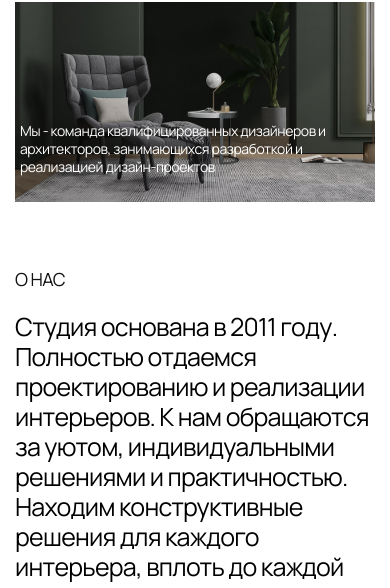
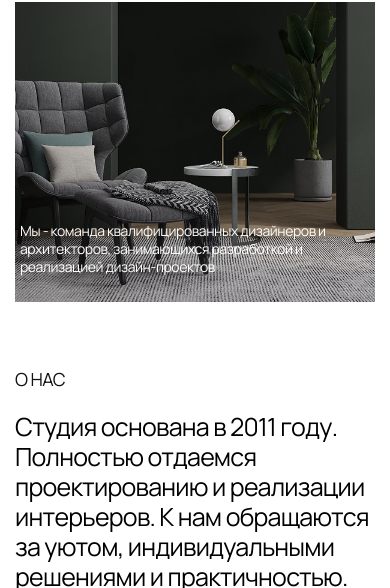
Before and after one commit to Cher17Anthon/module-1_homework, a plain HTML site: page index.html in a window 390 px wide. Shown: the part 256-844 px from the top of the page. Drawn offline with Linux system fonts and the light colour scheme.

Commit message:
metrica_pravki

```diff
--- a/index.html
+++ b/index.html
@@ -14,7 +14,9 @@
     <div class="container">
         <header class="">
             <div class="header_container">
-                <img class="logo" src="resources/logo_metrica.png" alt="Логотип Метрика">
+                <a href="/" class="" >
+                    <img class="logo" src="resources/logo_metrica.png" alt="Логотип Метрика">
+                </a>
                 <div class="nav_header">
                     <a href="" class="nav_header_link grey_nav_header">О НАС</a>
                     <a href="#project" class="nav_header_link">ПРОЕКТЫ</a>
--- a/styles/main.css
+++ b/styles/main.css
@@ -208,6 +208,7 @@ header {
     display: block;
     width: 127px;
     height: 22px;
+    cursor: pointer;
 }
 
 .nav_header {
@@ -439,8 +440,8 @@ footer {
     }
 
     .interior {
-        height: 200px; /* или auto, если содержимое управляет размером */
-        background-size: cover; /* можно также contain, если нужно полностью влезать */
+        height: 300px;
+        background-size: cover;
         margin-top: 0px;
     }
 
@@ -453,7 +454,7 @@ footer {
         margin-top: 0px;
         bottom: 0;
         text-align: left;
-        top: 120px;
+        top: 220px;
     }
 
     p.description {
```
